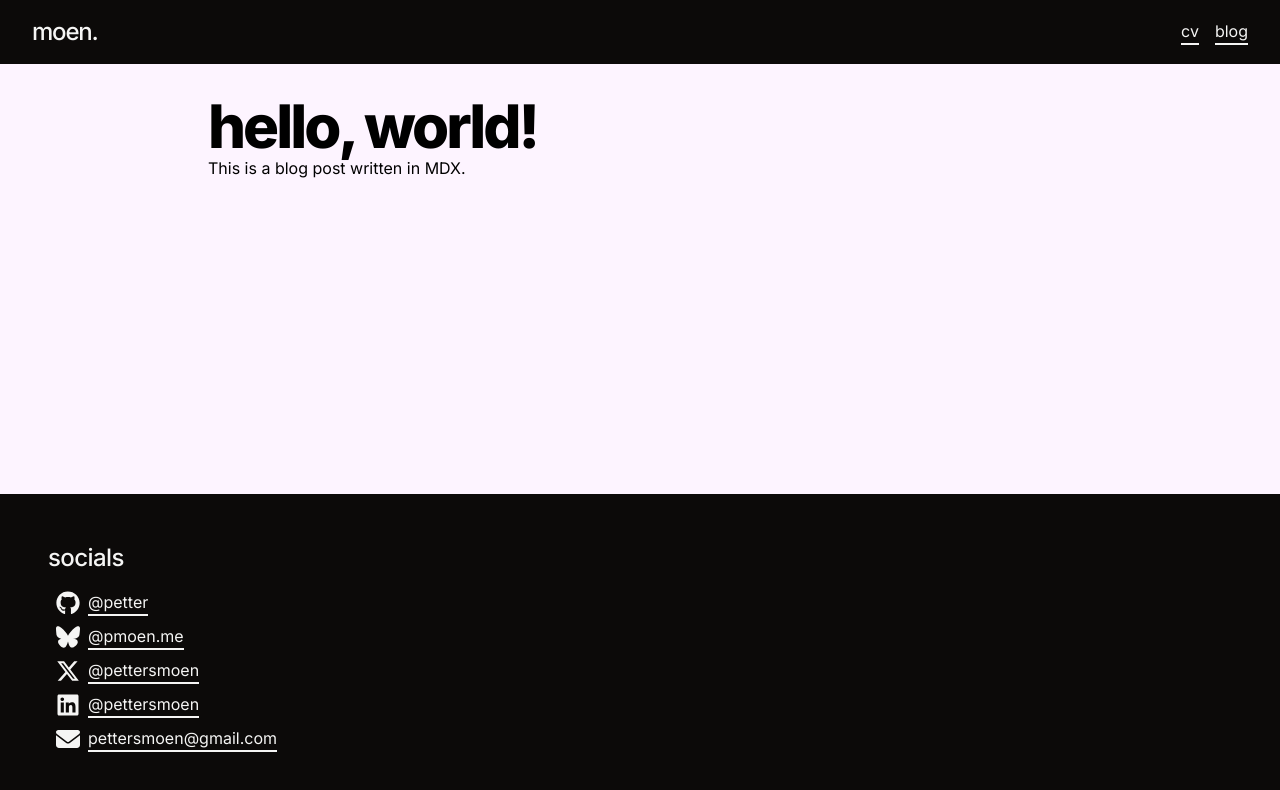
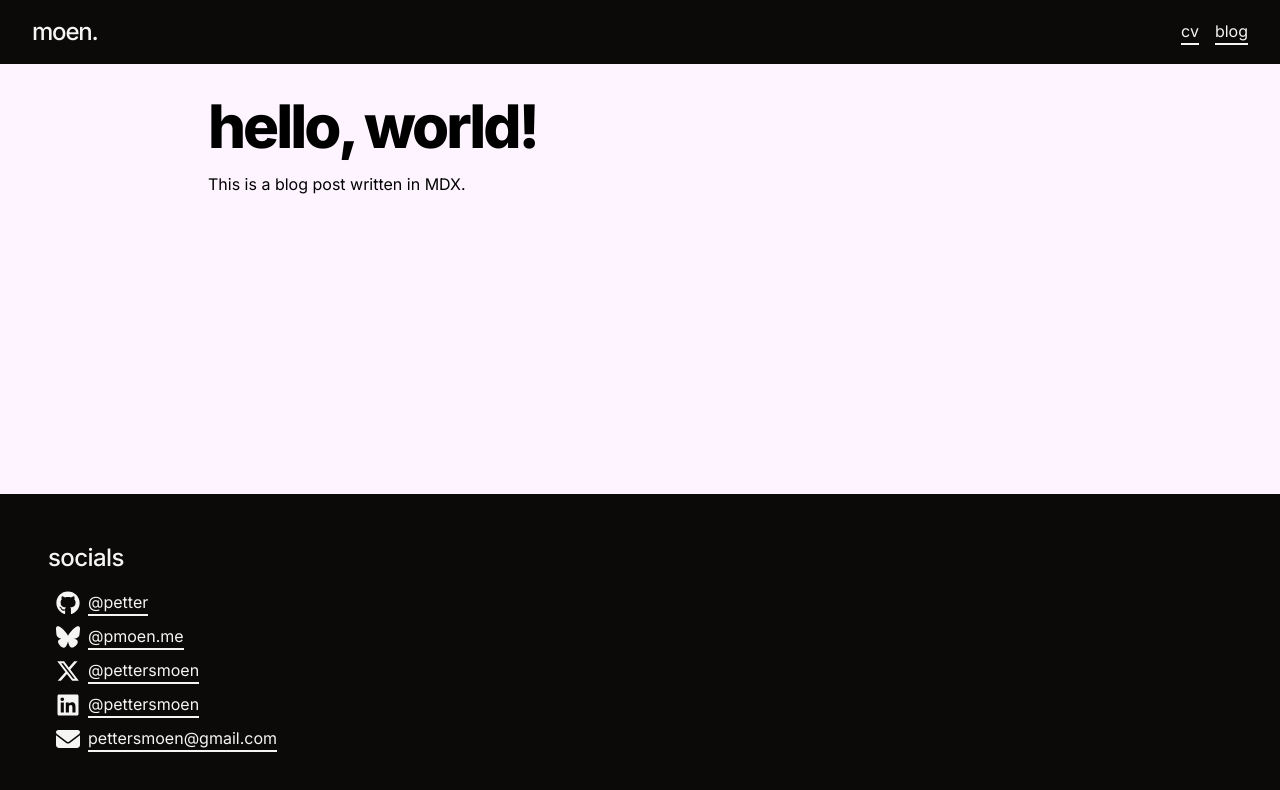
Before and after one commit to petter/pmoen.me, a Next.js app: page /blog/test-blog in a window 1280 px wide. Shown: the top 790 px of the page. Built offline with nearby package versions, Linux system fonts and the light colour scheme; what tailwindcss-animated would draw is missing.

Commit message:
add some more spacing between parts of blog posts

```diff
--- a/app/blog/layout.tsx
+++ b/app/blog/layout.tsx
@@ -3,5 +3,9 @@ import type { PropsWithChildren } from 'react';
 type CenteredLayoutProps = PropsWithChildren<never>;
 
 export default function CenteredLayout({ children }: CenteredLayoutProps) {
-  return <div className="mx-auto w-full max-w-4xl px-4 py-8">{children}</div>;
+  return (
+    <div className="mx-auto flex w-full max-w-4xl flex-col gap-4 px-4 py-8">
+      {children}
+    </div>
+  );
 }
```
